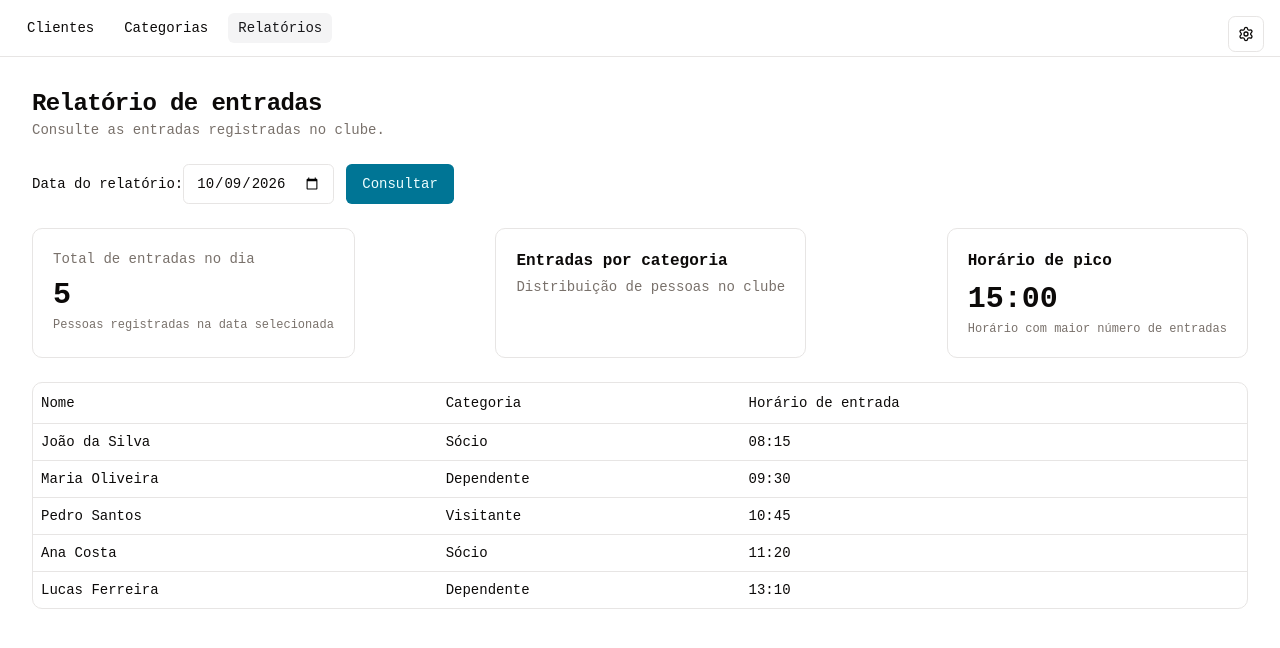
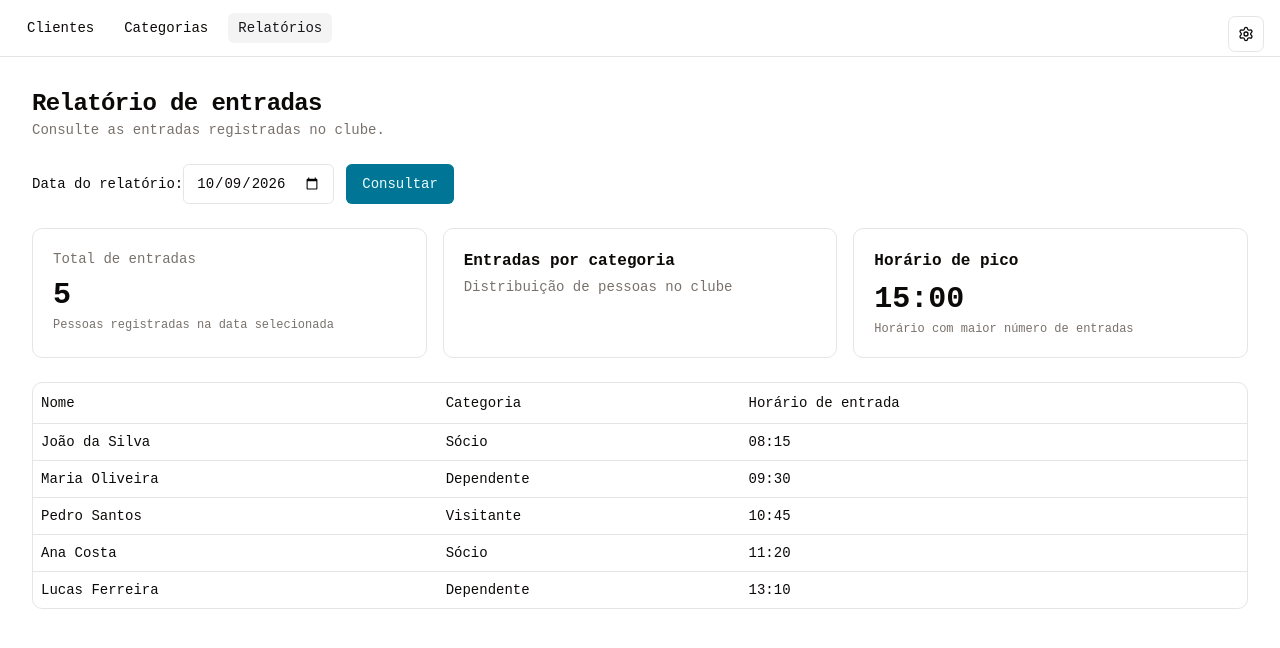
Before and after one commit to joaovitordev9/controle-de-acesso, a React (Vite) app in the folder front-end/controle-acesso/: page / in a window 1280 px wide. Both pictures are taken after a click on the button "Relatórios". Shown: the top 648 px of the page. Built offline with nearby package versions, Linux system fonts and the light colour scheme.

Commit message:
lalala minha cabeça ta piscando

```diff
--- a/front-end/controle-acesso/src/pages/Relatorio.jsx
+++ b/front-end/controle-acesso/src/pages/Relatorio.jsx
@@ -85,10 +85,12 @@
             </div>
 
             {/* Total de entradas */}
-            <div className="flex justify-between">
+            <div className="grid grid-cols-1 gap-4 md:grid-cols-2 xl:grid-cols-3">
+
+                {/* Total de entradas */}
                 <div className="rounded-xl border bg-card p-5">
                     <p className="text-sm text-muted-foreground">
-                        Total de entradas no dia
+                        Total de entradas
                     </p>
 
                     <p className="mt-2 text-3xl font-bold">
@@ -99,6 +101,7 @@
                         Pessoas registradas na data selecionada
                     </p>
                 </div>
+
                 {/* Gráfico de pizza */}
                 <div className="rounded-xl border bg-card p-5">
                     <h2 className="font-semibold">
@@ -109,7 +112,7 @@
                         Distribuição de pessoas no clube
                     </p>
 
-                {/* Gráfico aqui */}
+                    {/* Gráfico aqui */}
                 </div>
 
                 {/* Horário de pico */}
@@ -126,6 +129,7 @@
                         Horário com maior número de entradas
                     </p>
                 </div>
+
             </div>
 
             {/* Tabela */}
```
